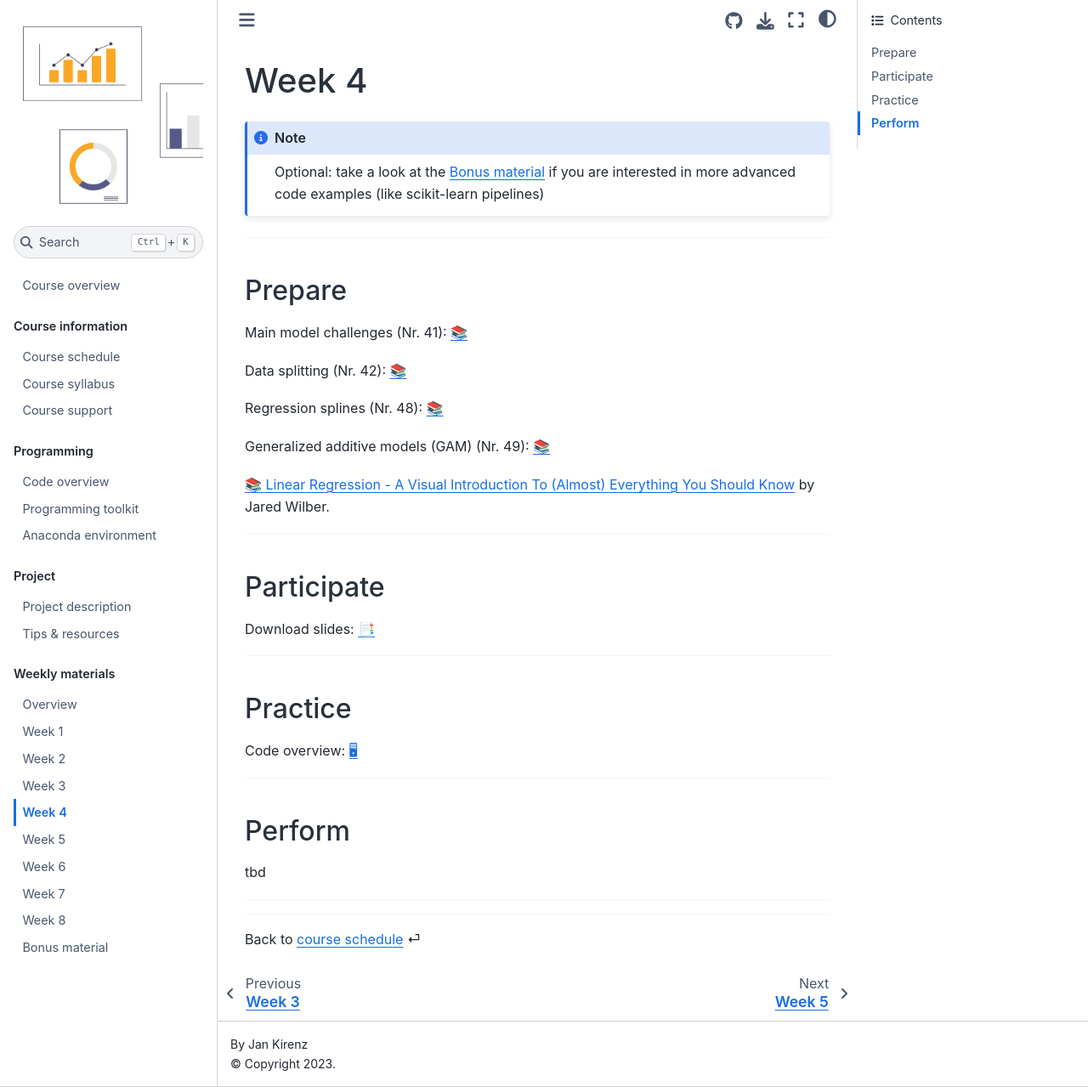
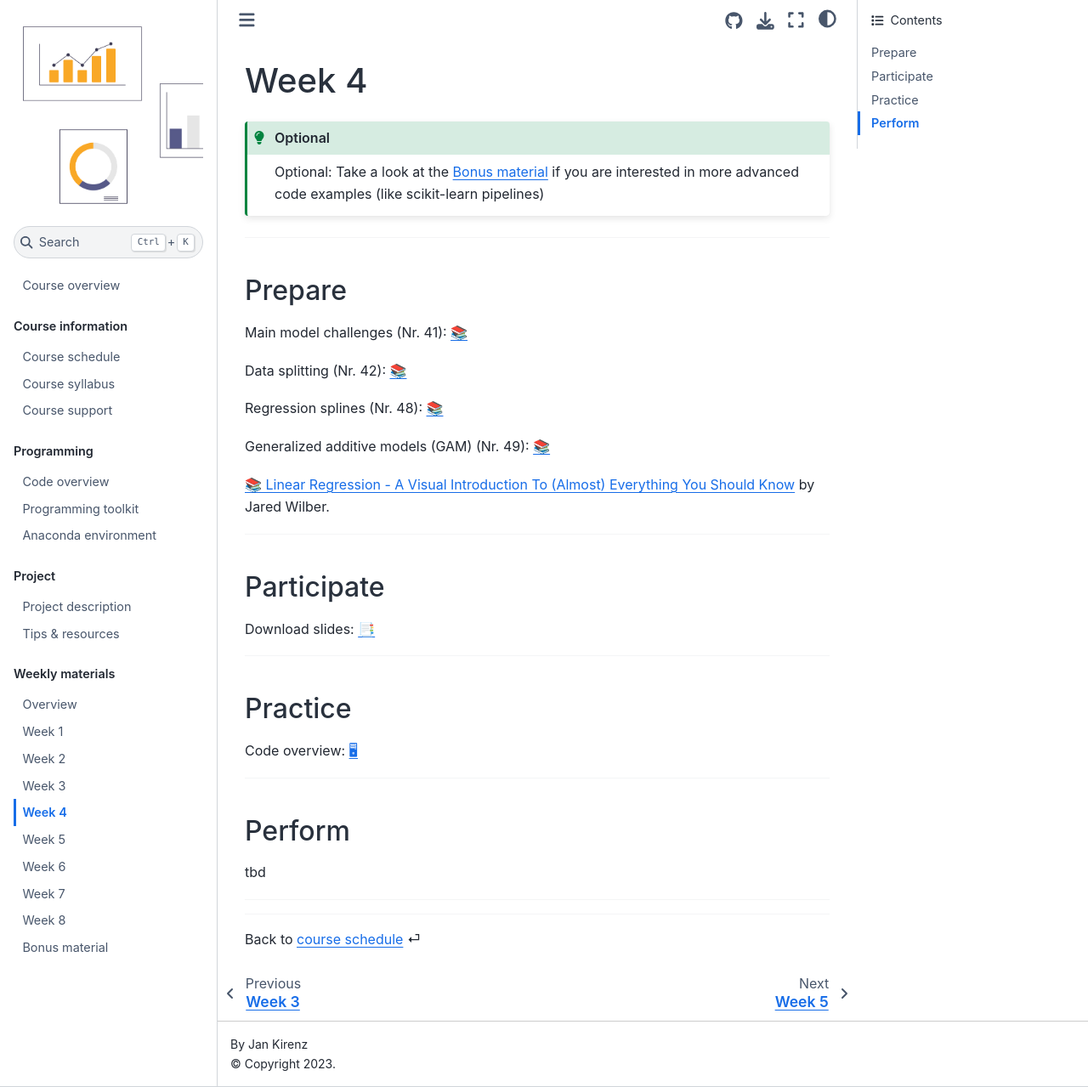
Before and after one commit to as-ws22/website, a Jupyter Book: the page built from weeks/week4.md, in a window 1280 px wide and 1279 px high. Shown: the whole window at 85% size. Built offline with Jupyter Book 1.0.4 settings and Sphinx 7.4.7 and the Sphinx Book theme 1.1.4, drawn with Linux system fonts in a browser that asks for light colours; comment, search, counter and statistics services are not loaded.

Commit message:
Update week4.md

````diff
--- a/weeks/week4.md
+++ b/weeks/week4.md
@@ -1,9 +1,13 @@
 # Week 4
 
 
-```{note}
-Optional: take a look at the [Bonus material](../weeks/week9.md) if you are interested in more advanced code examples (like scikit-learn pipelines)
+```{admonition} Optional
+:class: tip
+
+Optional: Take a look at the [Bonus material](../weeks/week9.md) if you are interested in more advanced code examples (like scikit-learn pipelines)
+
 ```
+
 
 
 ---
````
